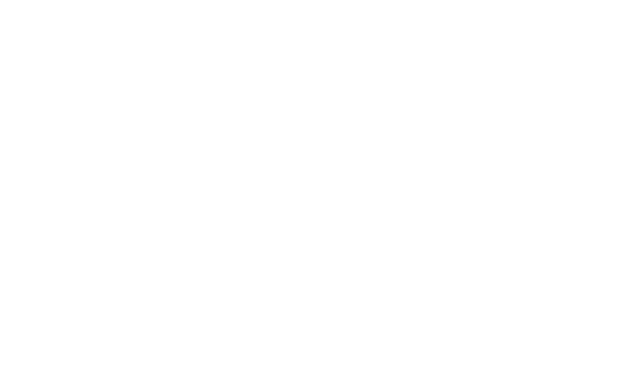
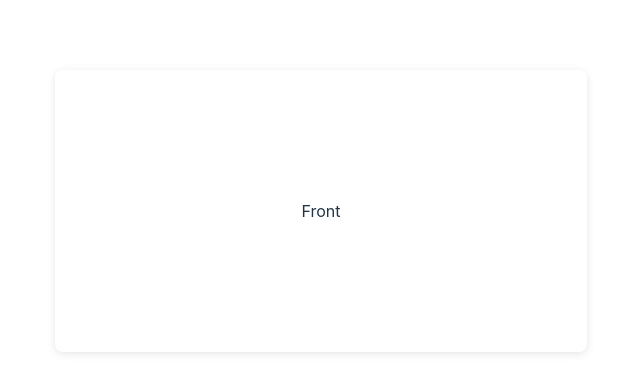
Before and after one commit to Boyce007/Flashcards, a React (Vite) app: page / in a window 1280 px wide. Shown: the part 276-668 px from the top of the page, without its empty margins (319-959 px from the left). Built offline with nearby package versions, Linux system fonts and the light colour scheme.

Commit message:
completed conditonal rendering for front and back of cards

```diff
--- a/src/App.css
+++ b/src/App.css
@@ -42,3 +42,10 @@
   text-align: center;
 
  }
+
+.container {
+  display: flex;
+  justify-content: center;
+  align-items: center;
+  height:75vh;
+}
--- a/src/App.jsx
+++ b/src/App.jsx
@@ -1,16 +1,24 @@
 import { useState } from 'react'
-import reactLogo from './assets/react.svg'
-import viteLogo from '/vite.svg'
+
 import './App.css'
+import Card from './components/Card'
+function App() {
+  const [isFront, setIsFront] = useState(true);
 
-function App() {
-  const [count, setCount] = useState(0)
-
+  const handleClick = ()=> {
+    setIsFront(!isFront);
+  }
   return (
     <div>
       <h1>Flashcards</h1>
       <h2>Test your knowledge</h2>
-      <h3></h3>
+      <div onClick={handleClick} className='container'>
+        { isFront?
+          <Card content="Front"/> :
+          <Card content="Back"/>
+        }
+
+      </div>
     </div>
   )
 }
--- a/src/index.css
+++ b/src/index.css
@@ -57,3 +57,17 @@
     background-color: #f9f9f9;
   }
 }
+
+.card {
+  background-color: #fff;
+  border-radius: 8px;
+  box-shadow: 0 2px 8px rgba(0, 0, 0, 0.1);
+  padding: 16px;
+  margin: 10px;
+  width: 500px;
+  height: 250px;
+  display: flex;
+  justify-content: center;
+  flex-direction: column;
+  align-items: center;
+}
```
Also changed, not shown: 1 other file (tests, documents, lock files or other folders).
